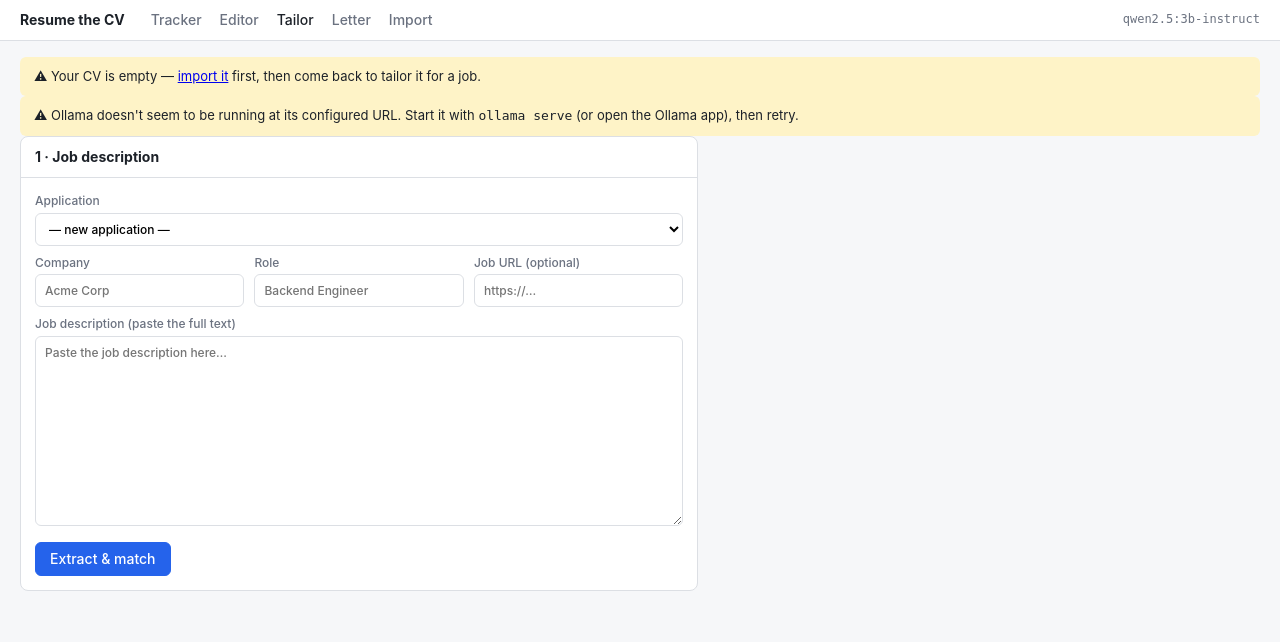
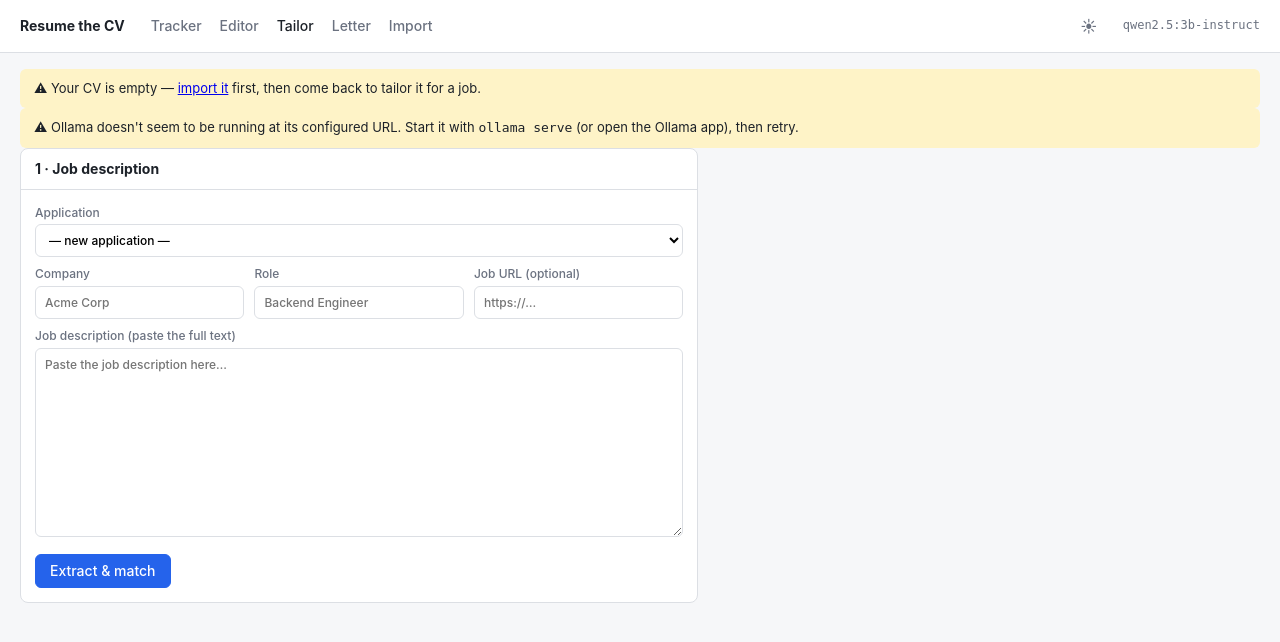
Before and after one commit to MurtazaRaza/resume-thecv, a FastAPI app: page /tailor in a window 1280 px wide. Shown: the top 642 px of the page. Run offline with FastAPI, Linux system fonts and the light colour scheme; data that the repository does not hold is empty; some libraries are stand-ins or nearby versions.

Commit message:
Added dark mode

```diff
--- a/frontend/static/style.css
+++ b/frontend/static/style.css
@@ -1,14 +1,81 @@
-:root {
+:root,
+[data-theme="light"] {
+  color-scheme: light;
   --bg: #f6f7f9;
   --panel: #ffffff;
+  --surface: #ffffff;
+  --entry-bg: #fafbfc;
+  --input-bg: #ffffff;
   --border: #dcdfe4;
   --text: #1c2128;
   --muted: #6b7280;
   --accent: #2563eb;
   --accent-dark: #1d4ed8;
+  --accent-soft: #f5f8ff;
   --danger: #dc2626;
   --warn-bg: #fef3c7;
+  --warn: #d97706;
+  --success: #16a34a;
+  --success-bg: #f0fdf4;
+  --success-border: #86efac;
+  --success-text: #166534;
+  --danger-bg: #fee2e2;
+  --danger-border: #fca5a5;
+  --danger-text: #991b1b;
+  --warn-soft-bg: #fef3c7;
+  --warn-soft-border: #fcd34d;
+  --warn-soft-text: #92400e;
+  --diff-del-bg: #fef1f1;
+  --diff-del-text: #7f1d1d;
+  --diff-ins-bg: #f0fdf4;
+  --diff-ins-text: #14532d;
+  --diff-gap-bg: #f3f4f6;
+  --diff-del-word-bg: #fecaca;
+  --diff-ins-word-bg: #bbf7d0;
+  --flash-bg: #fde68a;
+  --focus-ring: #93c5fd;
+  --shadow: rgba(0, 0, 0, 0.18);
+  --toast-text: #ffffff;
   --radius: 8px;
+}
+
+[data-theme="dark"] {
+  color-scheme: dark;
+  --bg: #0f1117;
+  --panel: #1a1d27;
+  --surface: #1a1d27;
+  --entry-bg: #141820;
+  --input-bg: #141820;
+  --border: #2d3340;
+  --text: #e8eaed;
+  --muted: #9ca3af;
+  --accent: #3b82f6;
+  --accent-dark: #2563eb;
+  --accent-soft: #1a2540;
+  --danger: #ef4444;
+  --warn-bg: #422006;
+  --warn: #f59e0b;
+  --success: #22c55e;
+  --success-bg: #14291f;
+  --success-border: #166534;
+  --success-text: #86efac;
+  --danger-bg: #2d1518;
+  --danger-border: #7f1d1d;
+  --danger-text: #fca5a5;
+  --warn-soft-bg: #2a2010;
+  --warn-soft-border: #92400e;
+  --warn-soft-text: #fcd34d;
+  --diff-del-bg: #2d1518;
+  --diff-del-text: #fca5a5;
+  --diff-ins-bg: #14291f;
+  --diff-ins-text: #86efac;
+  --diff-gap-bg: #1f2430;
+  --diff-del-word-bg: #5c2020;
+  --diff-ins-word-bg: #1a4d2e;
+  --flash-bg: #3d3419;
+  --focus-ring: #1d4ed8;
+  --shadow: rgba(0, 0, 0, 0.45);
+  --toast-text: #f9fafb;
 }
 * { box-sizing: border-box; }
 body {
@@ -28,6 +95,14 @@ body {
 .nav-spacer { flex: 1; }
 .nav-status { color: var(--muted); font-size: 12px; font-family: ui-monospace, monospace; }
 .nav-warn { background: var(--warn-bg); border-radius: 4px; padding: 2px 8px; font-size: 12px; }
+.theme-toggle {
+  display: inline-flex; align-items: center; justify-content: center;
+  width: 32px; height: 32px; padding: 0; border-radius: 6px;
+  font-size: 16px; line-height: 1;
+}
+.theme-icon { display: none; }
+[data-theme="dark"] .theme-icon-moon,
+:root:not([data-theme="dark"]) .theme-icon-sun { display: inline; }
 
 main { padding: 16px 20px; }
 
@@ -84,11 +159,11 @@ textarea.yaml {
 /* --- buttons --- */
 button { font: inherit; cursor: pointer; }
 .btn {
-  border: 1px solid var(--border); background: #fff; color: var(--text);
+  border: 1px solid var(--border); background: var(--surface); color: var(--text);
   padding: 6px 14px; border-radius: 6px; font-weight: 500;
 }
 .btn:hover { background: var(--bg); }
-.btn-primary { background: var(--accent); border-color: var(--accent); color: #fff; }
+.btn-primary { background: var(--accent); border-color: var(--accent); color: var(--toast-text); }
 .btn-primary:hover { background: var(--accent-dark); }
 .btn-sm { padding: 3px 10px; font-size: 12px; }
 .btn-ghost { border: none; background: none; color: var(--muted); padding: 4px 6px; }
--- a/frontend/static/tailor.js
+++ b/frontend/static/tailor.js
@@ -115,7 +115,7 @@
     }));
 
   function spinner(label) {
-    return '<span class="spinner" style="border-color:#999;border-top-color:transparent"></span> ' + label;
+    return '<span class="spinner"></span> ' + label;
   }
 
   // ---- step 1: extract & match -----------------------------------------------
--- /dev/null
+++ b/frontend/static/theme.js
@@ -0,0 +1,72 @@
+(function () {
+  const STORAGE_KEY = 'cv-theme';
+
+  function systemPrefersDark() {
+    return window.matchMedia('(prefers-color-scheme: dark)').matches;
+  }
+
+  function resolveTheme(stored) {
+    if (stored === 'light' || stored === 'dark') return stored;
+    return systemPrefersDark() ? 'dark' : 'light';
+  }
+
+  function applyTheme(theme) {
+    document.documentElement.dataset.theme = theme;
+    const toggle = document.getElementById('theme-toggle');
+    if (toggle) {
+      const isDark = theme === 'dark';
+      toggle.setAttribute('aria-pressed', String(isDark));
+      toggle.setAttribute('aria-label', isDark ? 'Switch to light mode' : 'Switch to dark mode');
+      toggle.title = isDark ? 'Light mode' : 'Dark mode';
+    }
+  }
+
+  function getStored() {
+    try {
+      return localStorage.getItem(STORAGE_KEY);
+    } catch {
+      return null;
+    }
+  }
+
+  function setStored(theme) {
+    try {
+      localStorage.setItem(STORAGE_KEY, theme);
+    } catch {
+      /* ignore quota / private mode */
+    }
+  }
+
+  window.__cvTheme = {
+    get() {
+      return resolveTheme(getStored());
+    },
+    set(theme) {
+      if (theme !== 'light' && theme !== 'dark') return;
+      setStored(theme);
+      applyTheme(theme);
+    },
+    toggle() {
+      const next = resolveTheme(getStored()) === 'dark' ? 'light' : 'dark';
+      setStored(next);
+      applyTheme(next);
+    },
+  };
+
+  applyTheme(resolveTheme(getStored()));
+
+  window.matchMedia('(prefers-color-scheme: dark)').addEventListener('change', () => {
+    const stored = getStored();
+    if (stored !== 'light' && stored !== 'dark') {
+      applyTheme(resolveTheme(stored));
+    }
+  });
+
+  document.addEventListener('DOMContentLoaded', () => {
+    applyTheme(resolveTheme(getStored()));
+    const toggle = document.getElementById('theme-toggle');
+    if (toggle) {
+      toggle.addEventListener('click', () => window.__cvTheme.toggle());
+    }
+  });
+})();
--- a/frontend/templates/base.html
+++ b/frontend/templates/base.html
@@ -4,6 +4,15 @@
   <meta charset="utf-8">
   <meta name="viewport" content="width=device-width, initial-scale=1">
   <title>{% block title %}Resume the CV{% endblock %}</title>
+  <script>
+    (function () {
+      try {
+        var stored = localStorage.getItem('cv-theme');
+        var dark = stored === 'dark' || (!stored && window.matchMedia('(prefers-color-scheme: dark)').matches);
+        if (dark) document.documentElement.dataset.theme = 'dark';
+      } catch (e) {}
+    })();
+  </script>
   <link rel="stylesheet" href="/static/style.css">
   <script src="/static/vendor/htmx.min.js" defer></script>
   <script src="/static/diff.js"></script>
@@ -17,6 +26,10 @@
     <a href="/letters/new" {% if request.url.path == '/letters/new' %}class="active"{% endif %}>Letter</a>
     <a href="/import" {% if request.url.path == '/import' %}class="active"{% endif %}>Import</a>
     <span class="nav-spacer"></span>
+    <button type="button" id="theme-toggle" class="btn btn-ghost theme-toggle" aria-pressed="false" aria-label="Switch to dark mode" title="Dark mode">
+      <span class="theme-icon theme-icon-sun" aria-hidden="true">☀</span>
+      <span class="theme-icon theme-icon-moon" aria-hidden="true">☾</span>
+    </button>
     <span class="nav-status" title="Local LLM model">{{ model }}</span>
     {% if not typst_ok %}
       <span class="nav-warn" title="PDF rendering disabled. Put the typst binary in tools/ or brew install typst.">⚠ typst missing</span>
@@ -26,6 +39,7 @@
     {% block content %}{% endblock %}
   </main>
   <div id="toast" class="toast" hidden></div>
+  <script src="/static/theme.js"></script>
   {% block scripts %}{% endblock %}
 </body>
 </html>
```
Also changed, not shown: other parts of frontend/static/style.css (+61 -60 lines), frontend/static/editor.js (+3 -5 lines).
